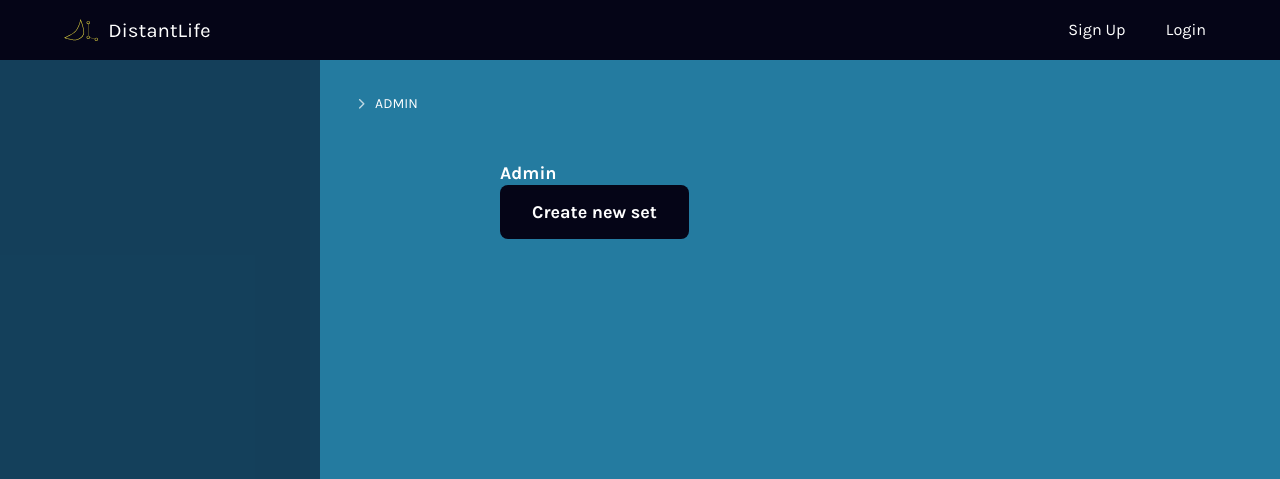
After one commit to virtual/distantlife, a Flask app: template templates/createset.html in a window 1280 px wide. The commit adds this page. Shown: the top 479 px of the page. Run offline with Flask 2, Linux system fonts and the light colour scheme; the template is opened without the code that fills it, so the values that code supplies are empty; some libraries are stand-ins or nearby versions.

Commit message:
add admin check for creating new set page

```diff
--- a/application.py
+++ b/application.py
@@ -7,7 +7,7 @@ from tempfile import mkdtemp
 from werkzeug.exceptions import default_exceptions, HTTPException, InternalServerError
 from werkzeug.security import check_password_hash, generate_password_hash
 
-from helpers import apology, login_required, usd, set_active_pet_in_session, set_languages
+from helpers import apology, login_required, admin_required, usd, set_active_pet_in_session, set_languages
 
 app = Flask(__name__)
 
@@ -57,6 +57,8 @@ def train():
     """training page"""
     # words = db.execute("SELECT words.wordstr, words.pronunciation, word_type.type FROM words JOIN word_set_words ON word_set_words.word_id = words.id JOIN word_type ON words.type = word_type.id where word_set_words.word_set_id = 1")
     setsqry = db.execute("SELECT word_sets.id as id, words.wordstr as wordstr, words.id as setnameid, word_sets.imgsrc FROM word_sets JOIN words ON word_sets.set_name_word_id = words.id WHERE word_sets.language_id =  ?", session['language']['learning'])
+    rolesqry = db.execute("SELECT roles FROM users WHERE id =  ?", session['user_id'])
+    role = rolesqry[0]['roles']
     sets = []
     for setinfo in setsqry:
       # totalcount = db.execute("select count(*) as count from word_set_words where word_set_id =  ?", setinfo['id'])
@@ -72,7 +74,7 @@ def train():
       }
       sets.append(setinfo)
 
-    return render_template("train.html", sets=sets)
+    return render_template("train.html", sets=sets, role=role)
 
 @app.route("/train/set/")
 @login_required
@@ -114,6 +116,18 @@ def quizset():
     # GET
     else:
       return redirect('/train')
+
+
+@app.route("/create/set/", methods=["GET", "POST"])
+@login_required
+@admin_required
+def createset():
+    """create set page admin"""
+    if request.method == "POST":
+      return render_template("createset.html")
+    else:
+      return render_template("createset.html")
+
 
 @app.route("/login", methods=["GET", "POST"])
 def login():
--- /dev/null
+++ b/templates/createset.html
@@ -0,0 +1,13 @@
+{% extends "layout.html" %}
+
+{% block title %}
+    Admin
+{% endblock %}
+
+{% block main %}
+<header><h1>{{title_s}}</h1></header>
+
+<form>
+  <button>Create new set</button>
+</form>
+{% endblock %}
--- a/templates/global/header.html
+++ b/templates/global/header.html
@@ -19,8 +19,8 @@
         </ul>
 
         <ul class="list-unstyled list-inline">
-          {% if session.user_id %}
-            <li class="menu-user"><a href="#">{{ username }}
+          {% if session.get("user_id") %}
+            <li class="menu-user"><a href="/users/{{session['user_id']}}">{{ session['username'] }}
               <img alt="" src="https://www.satinflame.com/img/icons/apple-touch-icon.png" width="34" height="34" class="rounded-circle">
             </a></li>
             <li class="has-dropdown"><a class="hide-md" href="#" aria-haspopup="true">
--- a/templates/train.html
+++ b/templates/train.html
@@ -42,4 +42,10 @@
      {% endfor %}
   </tbody>
 </table>
+
+{% if role == 9 %}
+<p class="text-center">
+  <a class="btn btn-primary" href="/create/set/">Create new set</a>
+</p>
+{% endif %}
 {% endblock %}
```
Also changed, not shown: helpers.py (+25 -0 lines).
